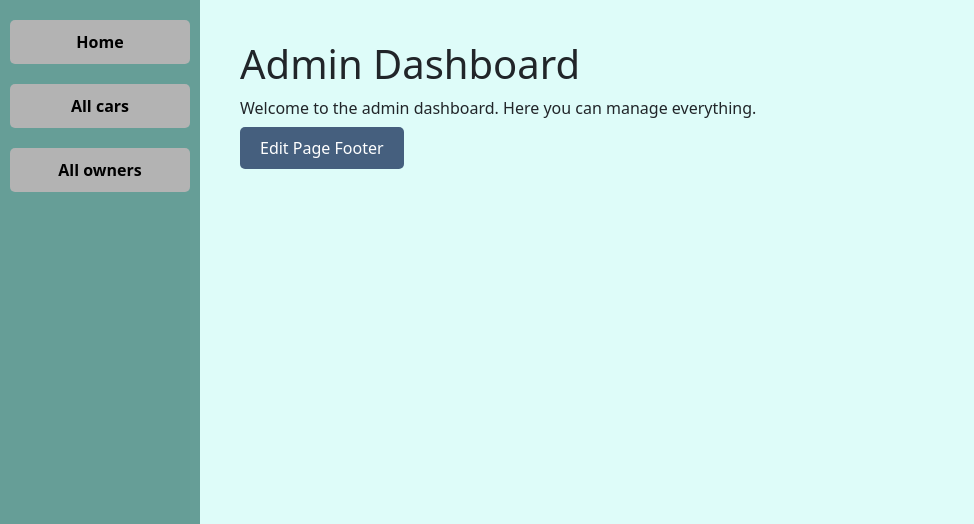
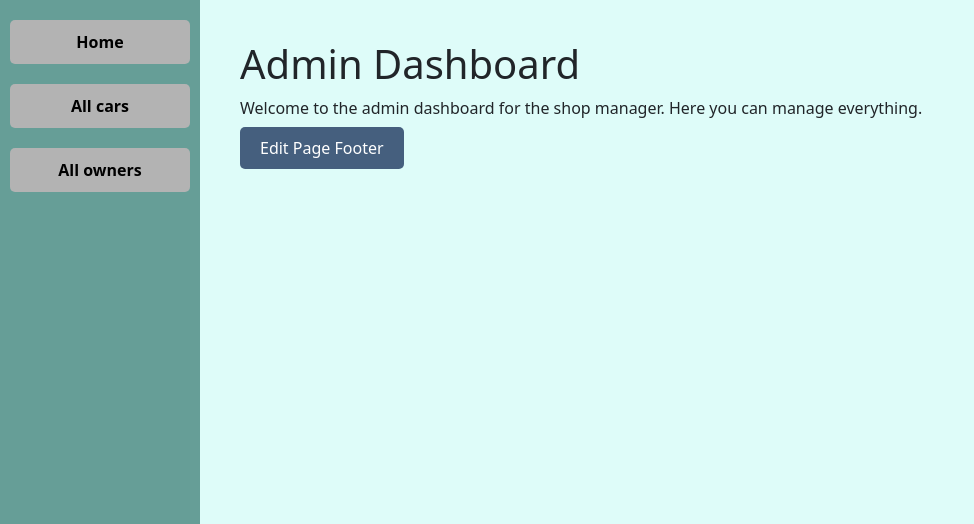
Before and after one commit to BHaessler/Fleet_Mango, a Django app: page /catalog/admin/dashboard/ in a window 1280 px wide. Shown: the part 50-574 px from the top of the page, without its empty margins (0-974 px from the left). Run offline with Django 3.2, Linux system fonts and the light colour scheme; a user stored in the database is signed in; data comes from the database, SQL or seed files in the repository.

Commit message:
adjusting the admin/shop manager page

```diff
--- a/myfleetmanager/catalog/templates/catalog/admin_dashboard.html
+++ b/myfleetmanager/catalog/templates/catalog/admin_dashboard.html
@@ -2,7 +2,7 @@
 
 {% block content %}
 <h1>Admin Dashboard</h1>
-<p>Welcome to the admin dashboard. Here you can manage everything.</p>
+<p>Welcome to the admin dashboard for the shop manager. Here you can manage everything.</p>
 
 <a href="{% url 'edit_footer_content' %}" class="dashboard_button">Edit Page Footer</a>
 {% endblock %}
```
